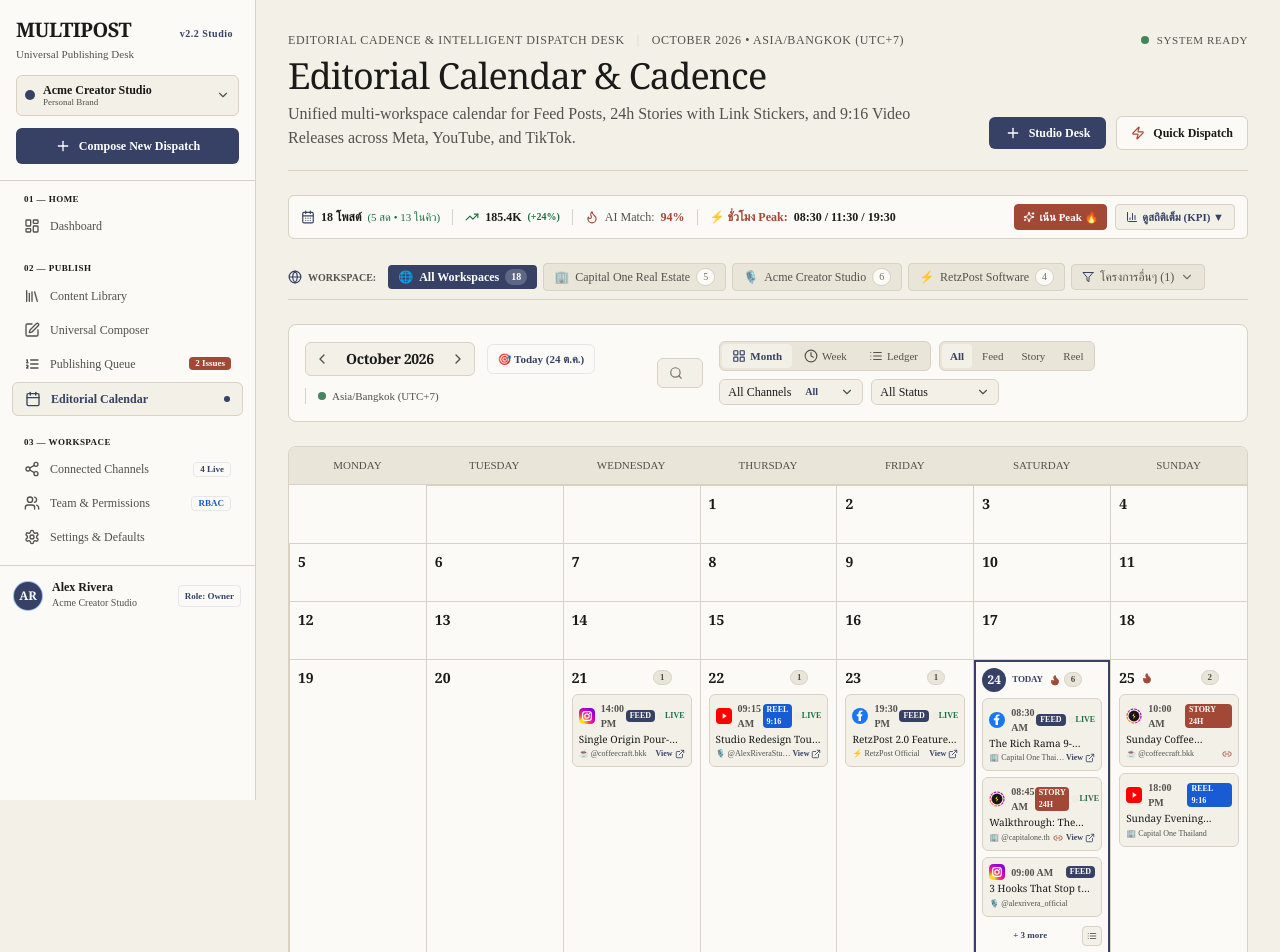
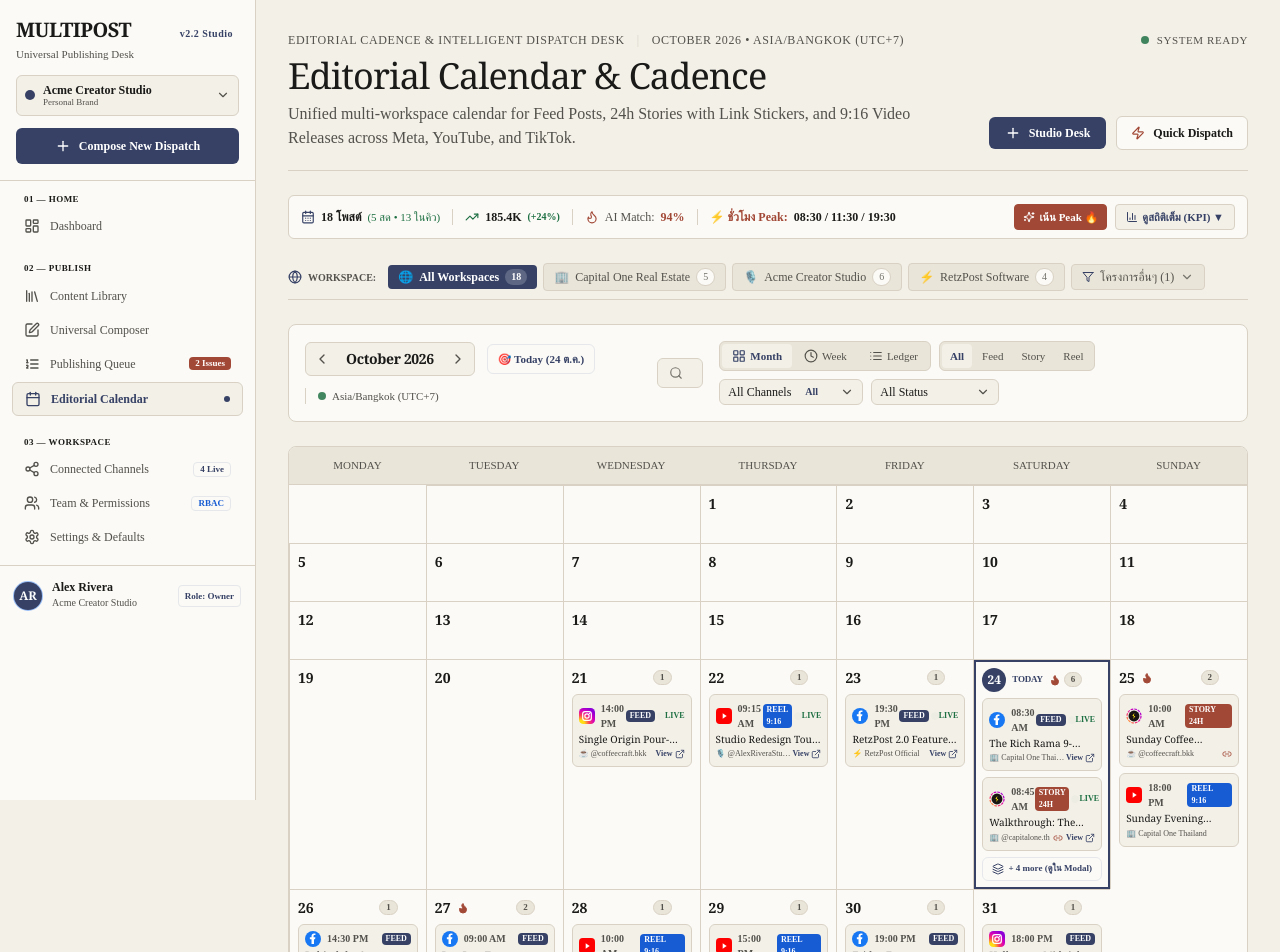
Before and after one commit to nopparat-cysit/retzpost, a Next.js app: page /calendar in a window 1280 px wide. Shown: the top 952 px of the page. Built offline with nearby package versions, Linux system fonts and the light colour scheme.

Commit message:
fix(calendar): fix max items displayed per cell and open modal for additional dispatches

```diff
--- a/src/app/calendar/page.tsx
+++ b/src/app/calendar/page.tsx
@@ -605,9 +605,6 @@
   const [rescheduleDate, setRescheduleDate] = useState('');
   const [rescheduleTime, setRescheduleTime] = useState('');
 
-  // Inline expanded days state in Month view (แก้ปัญหาปุ่ม more)
-  const [expandedDays, setExpandedDays] = useState<Record<number, boolean>>({});
-
   // Day dispatches list modal state
   const [dayModal, setDayModal] = useState<{ day: number; dateStr: string; events: CalendarEventItem[] } | null>(null);
 
@@ -1218,10 +1215,11 @@
                       </div>
                     </div>
 
-                    {/* Events List for this Day with inline expansion & more button */}
+                    {/* Events List for this Day - Fixed Max Visible (2 Items) + Modal for the rest */}
                     {(() => {
-                      const isExpanded = expandedDays[day] ?? false;
-                      const displayedEvents = isExpanded ? dayEvents : dayEvents.slice(0, 3);
+                      const MAX_VISIBLE_EVENTS = 2;
+                      const displayedEvents = dayEvents.slice(0, MAX_VISIBLE_EVENTS);
+                      const remainingCount = dayEvents.length - MAX_VISIBLE_EVENTS;
 
                       return (
                         <div className="space-y-1.5">
@@ -1276,23 +1274,8 @@
                             );
                           })}
 
-                          {dayEvents.length > 3 && (
-                            <div className="flex items-center gap-1 pt-0.5">
-                              <button
-                                type="button"
-                                onClick={(e) => {
-                                  e.stopPropagation();
-                                  setExpandedDays((prev) => ({ ...prev, [day]: !prev[day] }));
-                                }}
-                                className="flex-1 text-center py-1 px-1 rounded bg-brand-indigo/5 hover:bg-brand-indigo/15 text-[9px] font-mono text-brand-indigo font-bold transition-colors flex items-center justify-center gap-1 cursor-pointer"
-                                title={isExpanded ? 'ย่อรายการโพสต์ลง' : `กางดูโพสต์ทั้งหมดอีก ${dayEvents.length - 3} รายการ`}
-                              >
-                                {isExpanded ? (
-                                  <span>▴ ย่อลง</span>
-                                ) : (
-                                  <span>+ {dayEvents.length - 3} more</span>
-                                )}
-                              </button>
+                          {/* Fixed View: Show Modal Button instead of inline expansion */}
+                          {remainingCount > 0 && (
                             <button
                               type="button"
                               onClick={(e) => {
@@ -1303,12 +1286,12 @@
                                   events: dayEvents,
                                 });
                               }}
-                                title="เปิดดูรายการสรุปทั้งหมดของวันนี้ในหน้าต่างแยก"
-                                className="p-1 rounded bg-paper-canvas hover:bg-paper-subtle border border-border-rule text-ink-secondary hover:text-brand-indigo text-[9px] font-mono cursor-pointer"
-                              >
-                                <List className="w-2.5 h-2.5" />
-                              </button>
-                            </div>
+                              className="w-full text-center py-1 px-1.5 rounded-editorial bg-brand-indigo/10 hover:bg-brand-indigo text-brand-indigo hover:text-white text-[9px] font-mono font-bold transition-all flex items-center justify-center gap-1 shadow-2xs cursor-pointer border border-brand-indigo/20 active:scale-[0.98]"
+                              title={`คลิกเพื่อเปิด Modal ดูรายการโพสต์ทั้งหมดอีก ${remainingCount} รายการของวันที่ ${day}`}
+                            >
+                              <Layers className="w-3 h-3 shrink-0" />
+                              <span>+ {remainingCount} more (ดูใน Modal)</span>
+                            </button>
                           )}
                         </div>
                       );
```
Lines whose indentation alone changed are shown as unchanged.
